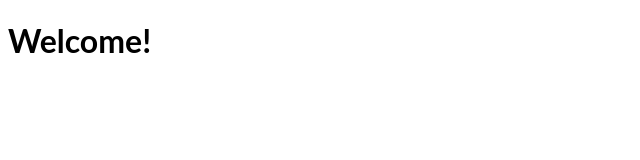
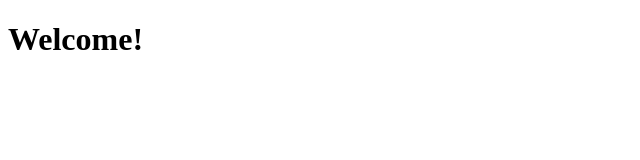
Before and after one commit to finnmurrayjones/finnmurrayjones.github.io, a plain HTML site: page index.html in a window 1280 px wide. Shown: the full height of the page, 0-640 px from the left. Drawn offline with Linux system fonts and the light colour scheme.

Commit message:
updated style.css

```diff
--- a/style.css
+++ b/style.css
@@ -1,3 +1,3 @@
 h1 {
-	font-family: "Lato"
+	font-family: "Times New Roman"
 }
```
